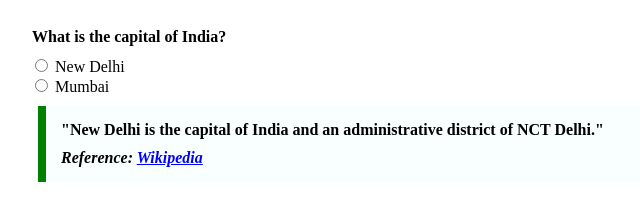
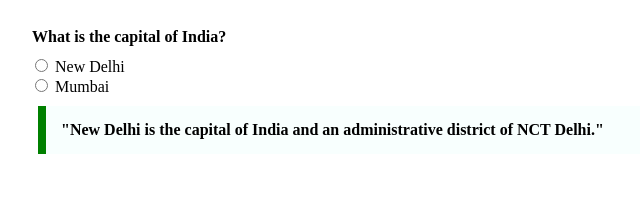
Before and after one commit to acciojob/trivia-Rashmi-Salunkhe, a website: page main.html in a window 1280 px wide. Shown: the whole page, without its empty margins (0-640 px from the left). Drawn offline with Linux system fonts and the light colour scheme.

Commit message:
created a submission

```diff
--- a/main.html
+++ b/main.html
@@ -19,9 +19,8 @@
                 </label>
             </fieldset>
         </form>
-        <blockquote>
+        <blockquote cite="https://en.wikipedia.org/wiki/New_Delhi">
             "New Delhi is the capital of India and an administrative district of NCT Delhi."
-            <cite>Reference: <a href="https://en.wikipedia.org/wiki/New_Delhi" target="_blank">Wikipedia</a></cite>
         </blockquote>
     </div>
     <script type="text/javascript" src="./script.js"></script>
--- a/styles.css
+++ b/styles.css
@@ -1,5 +1,3 @@
-
-/* Your CSS Code here. */
 /* Style for the quiz container */
 .quiz-container {
     padding: 20px;
```
